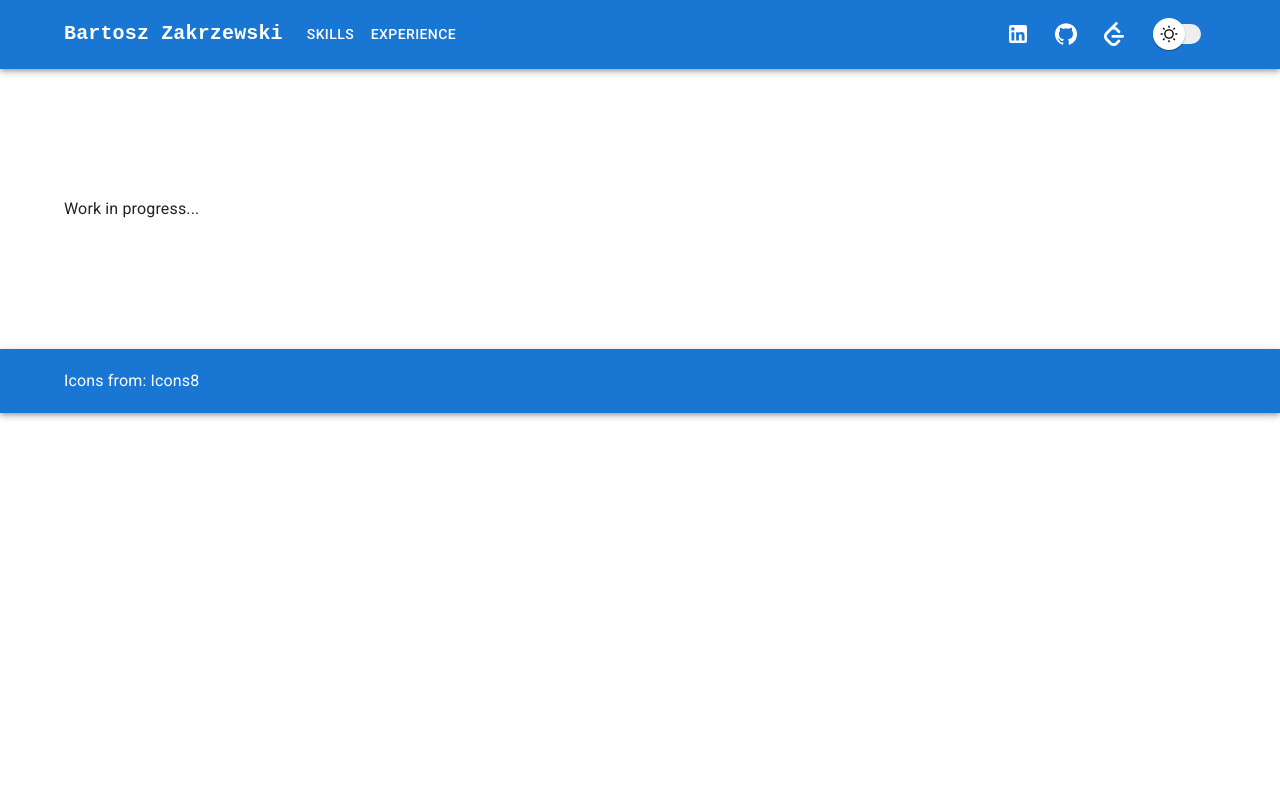
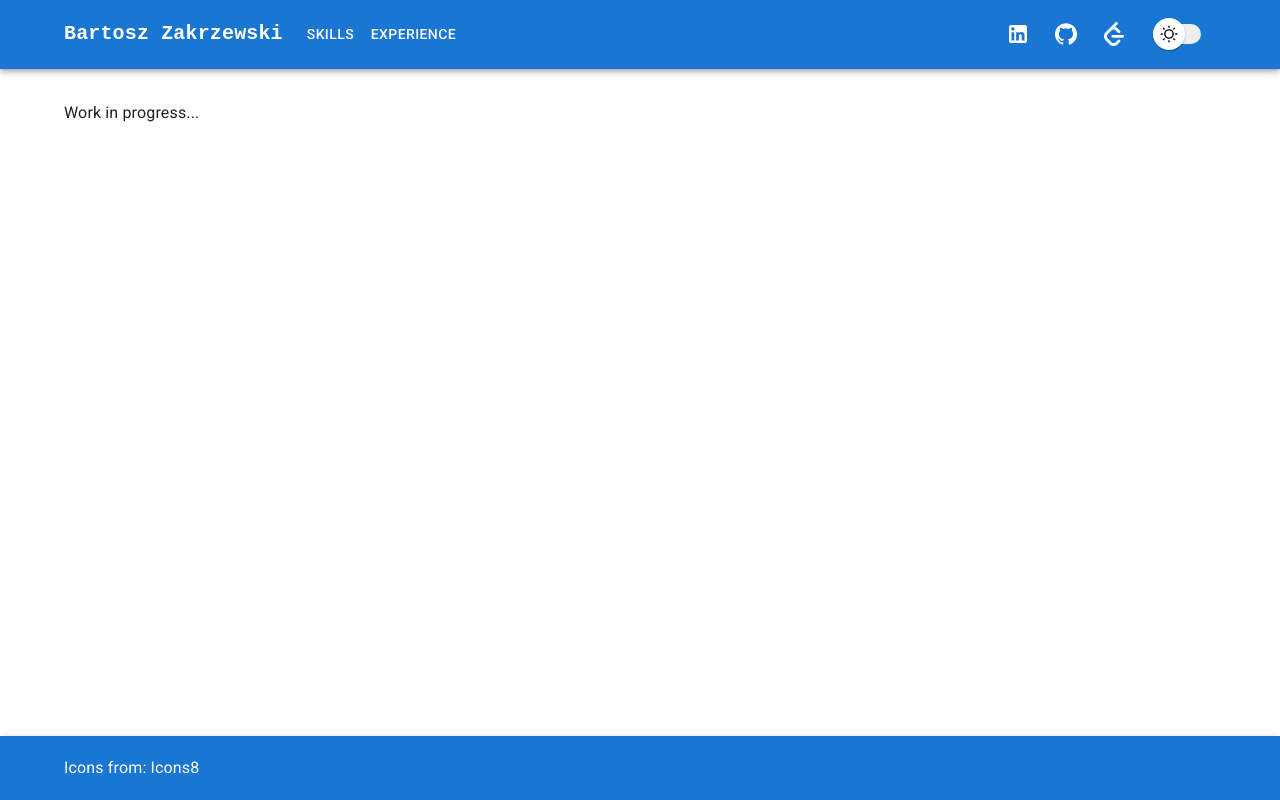
Before and after one commit to zakrzewskib/portfolio, a React (Vite) app: page /experience in a window 1280 px wide. Built offline with nearby package versions, Linux system fonts and the light colour scheme.

Commit message:
reformat: Reformat

```diff
--- a/src/App.tsx
+++ b/src/App.tsx
@@ -22,7 +22,7 @@ function App() {
       <Container maxWidth={MAX_WIDTH} component='main'>
         <Router />
       </Container>
-      <Footer maxWidth={MAX_WIDTH} isOnMainPage={pathname === '/'} />
+      <Footer maxWidth={MAX_WIDTH} isPositionFixed={pathname !== '/skills'} />
     </ThemeProvider>
   );
 }
--- a/src/components/layout/Footer/Footer.tsx
+++ b/src/components/layout/Footer/Footer.tsx
@@ -2,12 +2,12 @@ import { AppBar, Container, Link, Toolbar } from '@mui/material';
 import { LayoutProps } from '../../../types';
 
 interface FooterProps extends LayoutProps {
-  isOnMainPage?: boolean;
+  isPositionFixed?: boolean;
 }
 
-export const Footer = ({ maxWidth, isOnMainPage = false }: FooterProps) => {
+export const Footer = ({ maxWidth, isPositionFixed = false }: FooterProps) => {
   return (
-    <AppBar position={isOnMainPage ? 'fixed' : 'static'} sx={{ top: 'auto', bottom: 0 }} component='footer'>
+    <AppBar position={isPositionFixed ? 'fixed' : 'static'} sx={{ top: 'auto', bottom: 0 }} component='footer'>
       <Container maxWidth={maxWidth}>
         <Toolbar disableGutters sx={{ display: 'flex', gap: '4px' }}>
           <span>Icons from:</span>
--- a/src/pages/ExperiencePage.tsx
+++ b/src/pages/ExperiencePage.tsx
@@ -2,7 +2,7 @@ import { Typography } from '@mui/material';
 
 export const ExperiencePage = () => {
   return (
-    <Typography variant="body1" sx={{ marginBlock: { xs: 4, md: 16 } }}>
+    <Typography variant='body1' sx={{ marginBlock: 4 }}>
       Work in progress...
     </Typography>
   );
```
